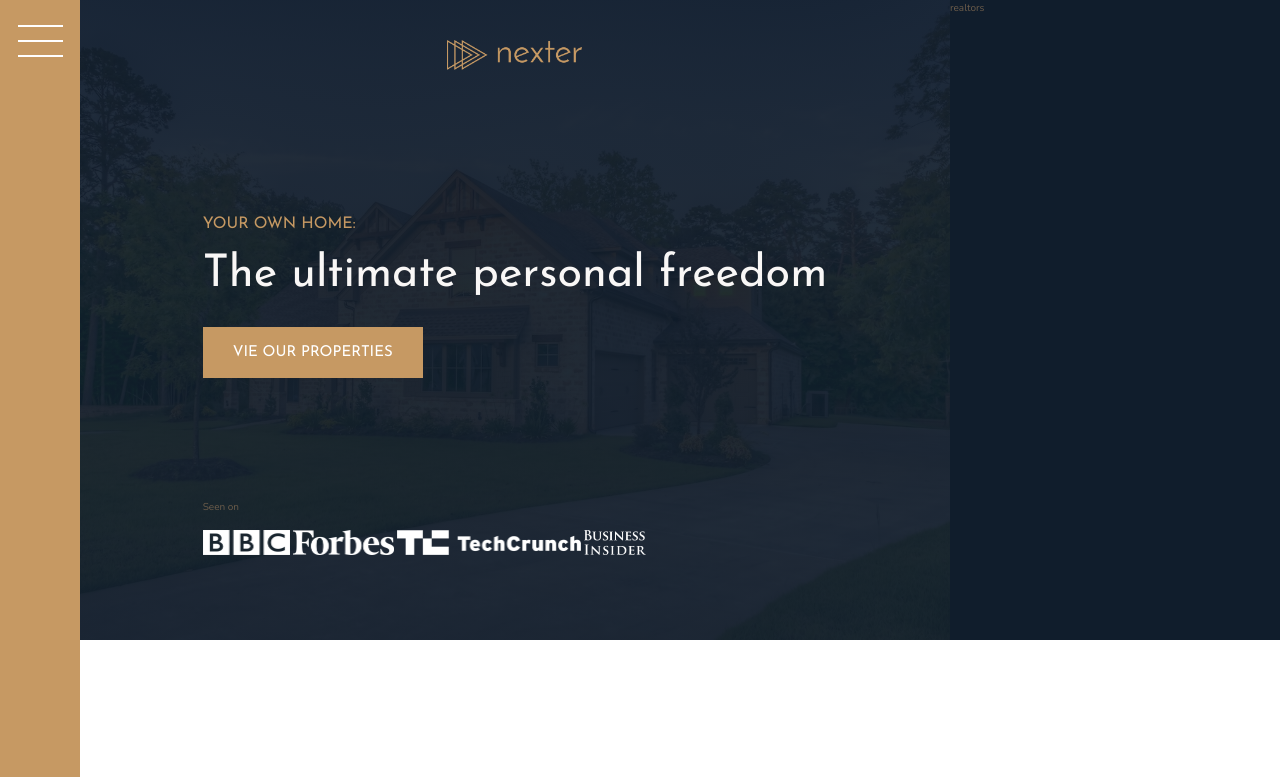
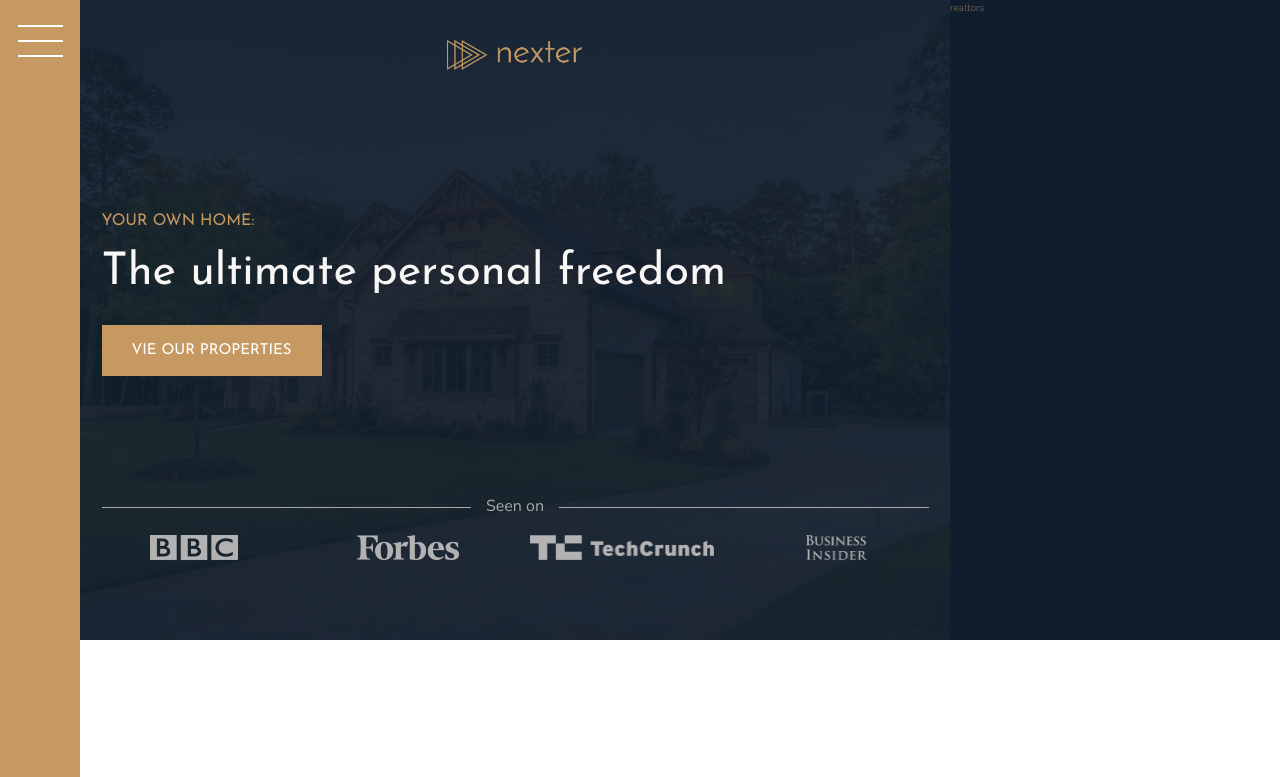
Before and after one commit to lejonu/nexter, a website: page index.html in a window 1280 px wide. Shown: the top 777 px of the page. Drawn offline with nearby package versions, Linux system fonts and the light colour scheme.

Commit message:
Building the Header Part 2

```diff
--- a/index.html
+++ b/index.html
@@ -24,7 +24,7 @@
       <h3 class="heading-3">Your own home:</h3>
       <h3 class="heading-1">The ultimate personal freedom</h3>
       <button class="btn header__btn">Vie our properties</button>
-      <div class="header__seeon-text">Seen on</div>
+      <div class="header__seenon-text">Seen on</div>
       <div class="header__seenon-logos">
         <img src="img/logo-bbc.png" alt="Seen on logo 1" />
         <img src="img/logo-forbes.png" alt="Seen on logo 2" />
--- a/sass/_header.scss
+++ b/sass/_header.scss
@@ -26,11 +26,34 @@
     align-self: start;
     justify-self: start;
   }
+
   &__seenon-text {
+    display: grid;
+    grid-template-columns: 1fr max-content 1fr;
+    grid-column-gap: 1.5rem;
+    align-items: center;
+
+    font-size: 1.6rem;
+    color: $color-grey-light-2;
+
+    &::before,
+    &::after {
+      content: "";
+      height: 1px;
+      display: block;
+      background-color: currentColor;
+    }
   }
+
   &__seenon-logos {
+    display: grid;
+    grid-template-columns: repeat(4, 1fr);
+    grid-column-gap: 3rem;
+    justify-items: center;
+
     img {
       height: 2.5rem;
+      filter: brightness(70%);
     }
   }
 }
```
Also changed, not shown: css/style.css.
